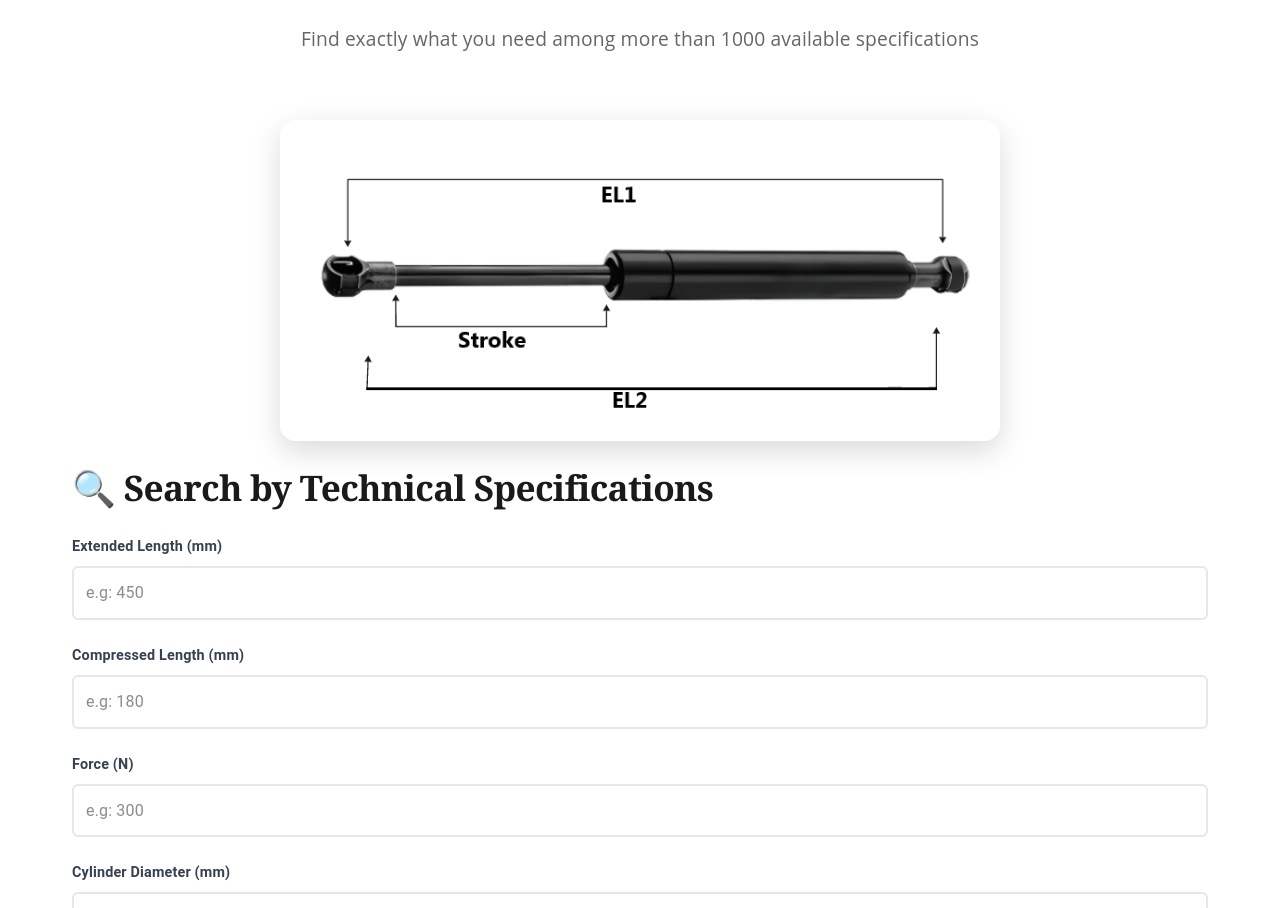
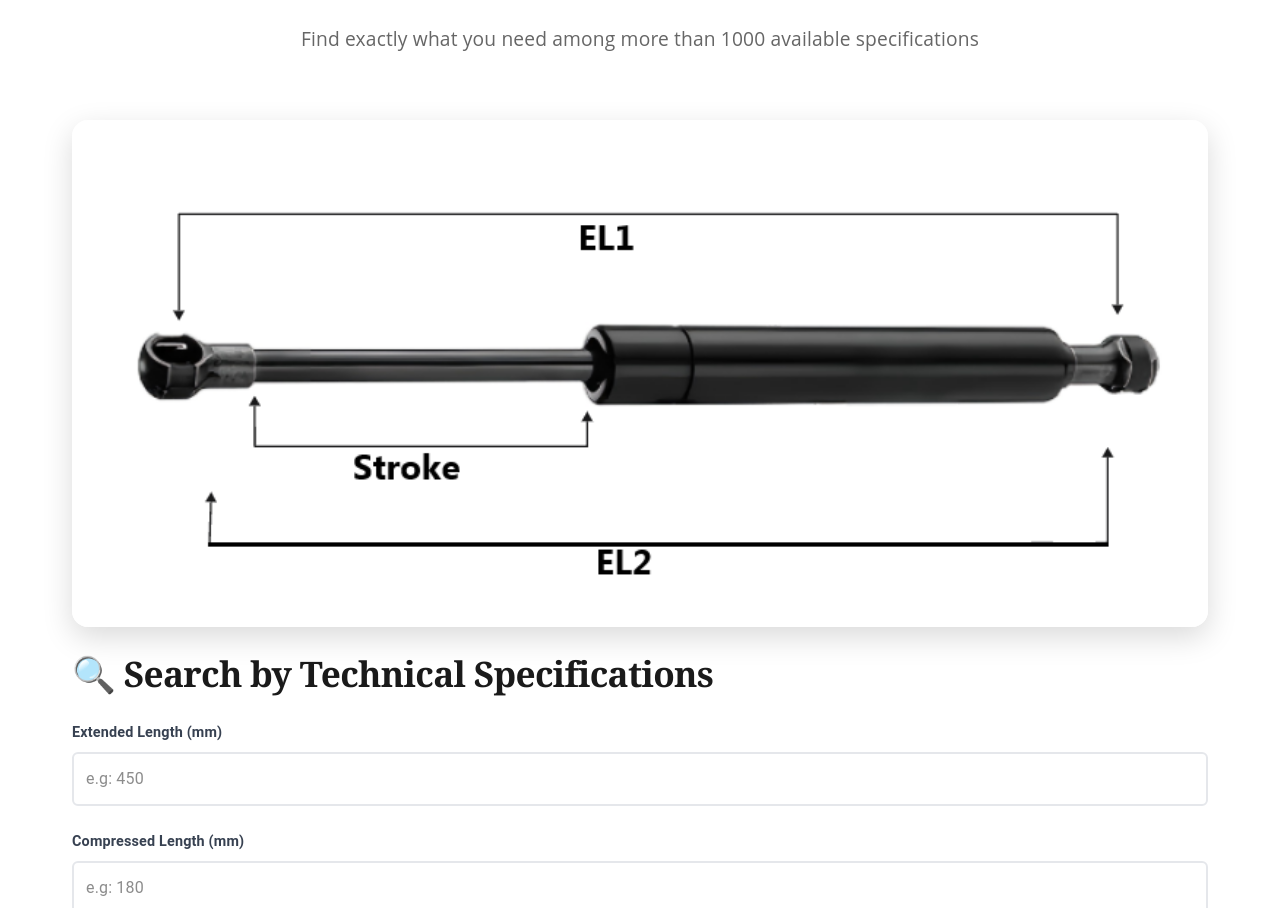
Before and after one commit to JOJOisUnstoppable/gas-spring, a Next.js app: page /en/products/category/aftermarket in a window 1280 px wide. Shown: the part 1022-1930 px from the top of the page. Built offline with nearby package versions, Linux system fonts and the light colour scheme.

Commit message:
替换首页application图片

```diff
--- a/package.json
+++ b/package.json
@@ -48,7 +48,7 @@
     "shadcn": "^2.4.0-canary.12",
     "sonner": "^2.0.1",
     "styled-components": "^6.1.19",
-    "tailwind-merge": "^3.0.2",
+    "tailwind-merge": "^3.3.1",
     "tailwindcss-animate": "^1.0.7",
     "zod": "^3.24.2"
   },
--- a/src/app/[locale]/products/category/aftermarket/page.tsx
+++ b/src/app/[locale]/products/category/aftermarket/page.tsx
@@ -5,7 +5,6 @@ import Layout from '@/components/aftermarket/layout';
 import HeroSection, { HeroTexts } from '@/components/aftermarket/HeroSection';
 import SpecMatcherSection, { SpecMatcherTexts } from '@/components/aftermarket/SpecMatcherSection';
 import EconomicSolutionsSection, { EconomicSolutionsTexts } from '@/components/aftermarket/EconomicSolutionsSection';
-import PriceAdvantageSection, { PriceAdvantageTexts } from '@/components/aftermarket/PriceAdvantageSection';
 import './south-america-aftermarket.css';
 import ContactSection, { ContactTexts } from '@/components/aftermarket/contact';
 
@@ -21,7 +20,6 @@ export default async function SouthAmericaAftermarket(
   const heroData: HeroTexts = aftermarketGasSpringData.hero
   const specText:SpecMatcherTexts = aftermarketGasSpringData.specMatcher
   const economicSolutionsTexts:EconomicSolutionsTexts = aftermarketGasSpringData.economicSolutions
-  const priceAdvantageTexts:PriceAdvantageTexts = aftermarketGasSpringData.priceAdvantage
   const contactTexts:ContactTexts = aftermarketGasSpringData.contact
 
 
--- a/src/app/sitemap.ts
+++ b/src/app/sitemap.ts
@@ -90,7 +90,7 @@ export default async function sitemap(): Promise<MetadataRoute.Sitemap> {
       ...[zhPosts, enPosts, esPosts, dePosts, plPosts].flatMap((posts, index) =>
         posts.map(post => ({
           url: `${baseUrl}/${['zh', 'en', 'es', 'de', 'pl'][index]}/blog/${post.slug}`,
-          lastModified: new Date(post.date),
+          lastModified: post.date ? new Date(post.date) : new Date(),
           changeFrequency: 'monthly' as ChangeFreq,
           priority: 0.6,
         }))
--- a/src/components/aftermarket/SpecMatcherSection.tsx
+++ b/src/components/aftermarket/SpecMatcherSection.tsx
@@ -1,5 +1,6 @@
 'use client';
 import React, { useState } from 'react';
+import Image from 'next/image';
 import { toast } from 'sonner';
 
 // 技术规格搜索参数类型
@@ -96,12 +97,10 @@ export interface SpecMatcherTexts {
 
 interface SpecMatcherProps {
   texts: SpecMatcherTexts;
-  initialResults?: SpecMatcherResult[];
 }
 
 const SpecMatcher: React.FC<SpecMatcherProps> = ({
   texts,
-  initialResults = [],
 }) => {
   // 搜索参数状态
   const [searchParams, setSearchParams] = useState<SpecSearchParams>({
@@ -218,14 +217,13 @@ const SpecMatcher: React.FC<SpecMatcherProps> = ({
               marginBottom: '1.5rem',
             }}
           >
-            <img
+            <Image
               src="/images/products_page/gas_spring_replacement.png"
               alt="Gas Spring Replacement"
-              loading="lazy"
-              decoding="async"
+              width={720}
+              height={405}
               style={{
                 width: '100%',
-                maxWidth: '720px',
                 height: 'auto',
                 borderRadius: '16px',
                 boxShadow: '0 10px 30px rgba(0,0,0,0.15)',
--- a/src/lib/i18n/dictionaries/en.json
+++ b/src/lib/i18n/dictionaries/en.json
@@ -402,7 +402,7 @@
         "items": [
           {
             "question": "What makes marine gas springs different from standard gas springs?",
-            "answer": "Marine gas springs use 316L stainless steel construction and specialized seals to resist corrosion from salt water and harsh marine environments. They're also designed to meet marine standards for maritime applications."
+            "answer": "Marine gas springs use 316L stainless steel construction and specialized seals to resist corrosion from salt water and harsh marine environments. They're also designed to meet Zölle erledigt for marine applications."
           },
           {
             "question": "How do I calculate the force needed for my marine application?",
@@ -444,7 +444,7 @@
         "description": [
           "**Gas springs** are hydro-pneumatic energy storage components. They consist of a precision piston rod moving within a sealed cylinder filled with pressurized nitrogen and oil.  ",
           "No matter the position of the gas spring, the pressure around the piston is consistently uniform, due to the rod’s small cross-sectional area.This why gas spring perform steady than coil spring.",
-          "The spring force **(F)** is calculated as the pressure differential **(ΔP)** between the internal and external environments acting on the piston rod cross-sectional area **(A): ( F = ΔP × A)**.  ",
+          "The spring force **(F)** is calculated as the pressure differential **(ΔP)** between the internal and external environments acting on the piston rod cross-sectional area **(A): ( F = ΔP / times A)**.  ",
           "Specifications can be tailored by adjusting nitrogen injected, oil quantity, and piston rod area to meet specific application requirements.",
           "In high-pressure environments, the pressure difference **ΔP** must be carefully managed.",
           "Following introduce different types of gas spring."
```
Also changed, not shown: src/lib/utils.ts (line endings or trailing spaces), 1 other file (tests, documents, lock files or other folders).
